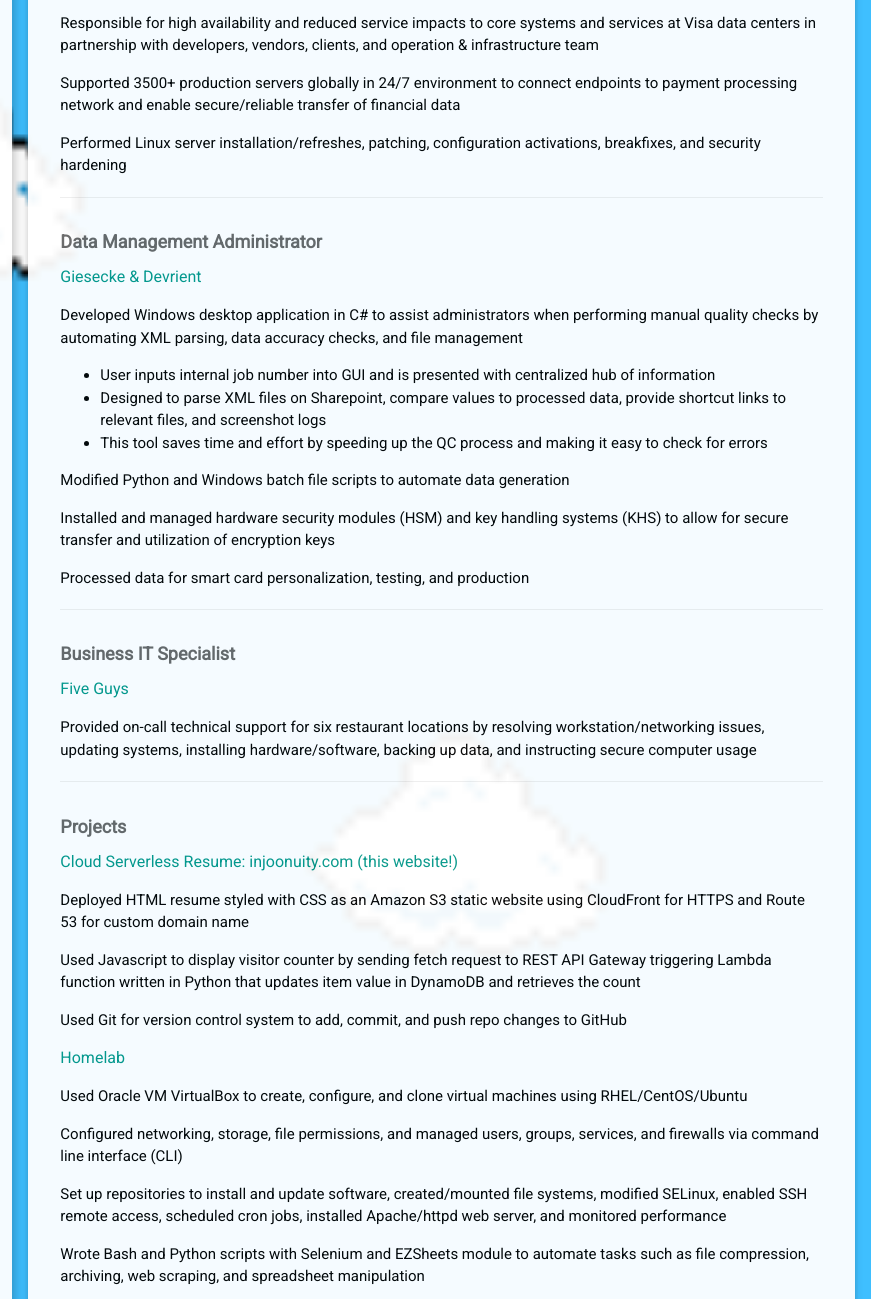
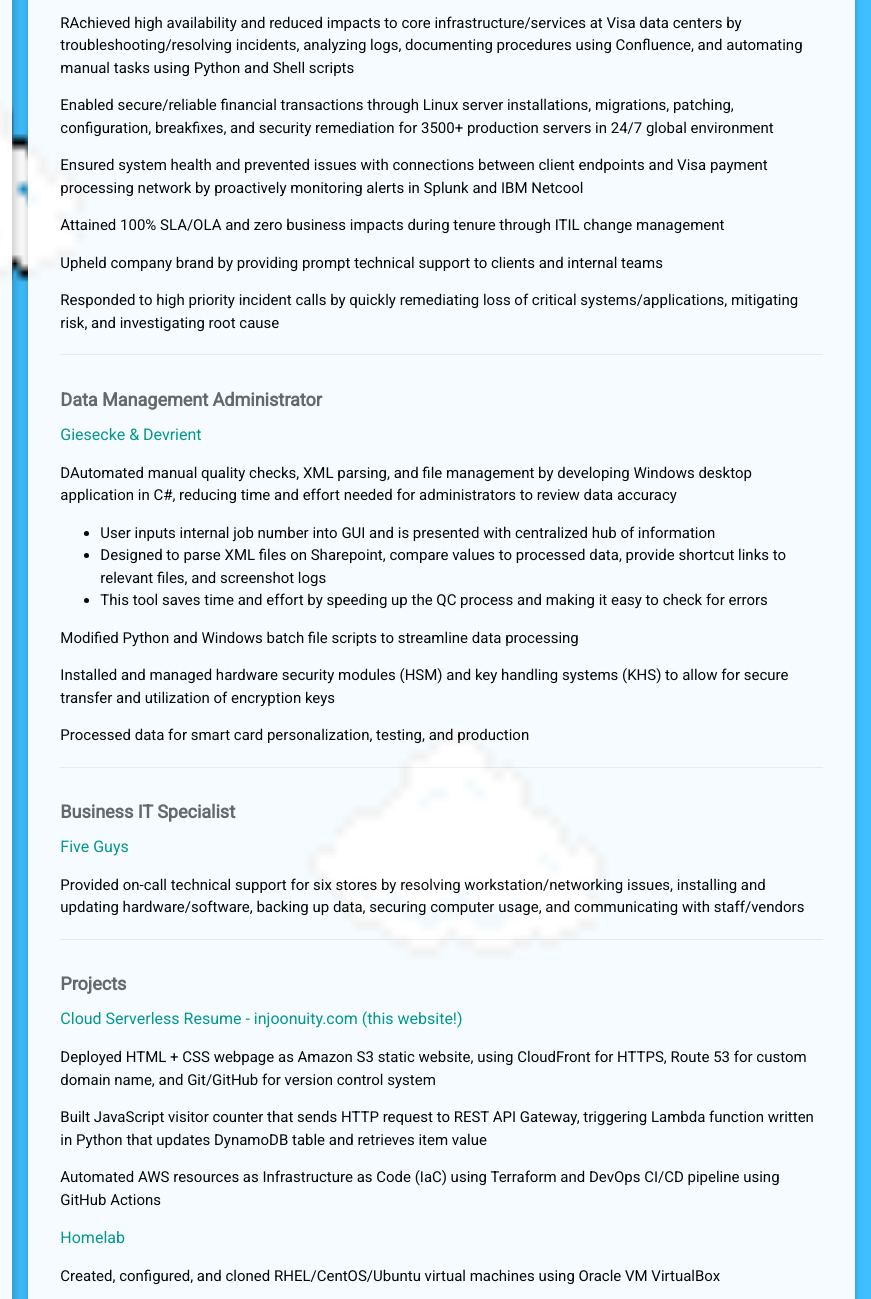
Before and after one commit to joonnoh/injoonuity.com, a plain HTML site: page index.html in a window 1280 px wide. Shown: the part 281-1580 px from the top of the page, 409-1280 px from the left. Drawn offline with Linux system fonts and the light colour scheme; no server answers.

Commit message:
Edit main.yml, index.html, README.md

```diff
--- a/index.html
+++ b/index.html
@@ -113,9 +113,9 @@
               <div class="w3-light-grey w3-round-xlarge">
                 <div class="w3-round-xlarge w3-teal" style="height:24px;width:50%"></div>
               </div>
-              <p>HTML/CSS</p>
+              <p>HTML/CSS/JavaScript</p>
               <div class="w3-light-grey w3-round-xlarge">
-                <div class="w3-round-xlarge w3-teal" style="height:24px;width:100%"></div>
+                <div class="w3-round-xlarge w3-teal" style="height:24px;width:70%"></div>
               </div>
               <br>
               <hr>
@@ -142,21 +142,24 @@
             <div class="w3-container">
               <h5 class="w3-opacity"><b>Linux Systems Administrator</b></h5>
               <h6 class="w3-text-teal">Visa</h6>
-              <p>Responsible for high availability and reduced service impacts to core systems and services at Visa data centers in partnership with developers, vendors, clients, and operation & infrastructure team</p>
-              <p>Supported 3500+ production servers globally in 24/7 environment to connect endpoints to payment processing network and enable secure/reliable transfer of financial data</p>
-              <p>Performed Linux server installation/refreshes, patching, configuration activations, breakfixes, and security hardening</p>
+              <p>RAchieved high availability and reduced impacts to core infrastructure/services at Visa data centers by troubleshooting/resolving incidents, analyzing logs, documenting procedures using Confluence, and automating manual tasks using Python and Shell scripts</p>
+              <p>Enabled secure/reliable financial transactions through Linux server installations, migrations, patching, configuration, breakfixes, and security remediation for 3500+ production servers in 24/7 global environment</p>
+              <p>Ensured system health and prevented issues with connections between client endpoints and Visa payment processing network by proactively monitoring alerts in Splunk and IBM Netcool</p>
+              <p>Attained 100% SLA/OLA and zero business impacts during tenure through ITIL change management</p>
+              <p>Upheld company brand by providing prompt technical support to clients and internal teams</p>
+              <p>Responded to high priority incident calls by quickly remediating loss of critical systems/applications, mitigating risk, and investigating root cause</p>
               <hr>
             </div>
             <div class="w3-container">
               <h5 class="w3-opacity"><b>Data Management Administrator</b></h5>
               <h6 class="w3-text-teal">Giesecke & Devrient</h6>
-              <p>Developed Windows desktop application in C# to assist administrators when performing manual quality checks by automating XML parsing, data accuracy checks, and file management
+              <p>DAutomated manual quality checks, XML parsing, and file management by developing Windows desktop application in C#, reducing time and effort needed for administrators to review data accuracy
                 <ul>
                   <li>User inputs internal job number into GUI and is presented with centralized hub of information</li>
                   <li>Designed to parse XML files on Sharepoint, compare values to processed data, provide shortcut links to relevant files, and screenshot logs</li>
                   <li>This tool saves time and effort by speeding up the QC process and making it easy to check for errors</li>
                 </ul>
-              <p>Modified Python and Windows batch file scripts to automate data generation</p>
+              <p>Modified Python and Windows batch file scripts to streamline data processing</p>
               <p>Installed and managed hardware security modules (HSM) and key handling systems (KHS) to allow for secure transfer and utilization of encryption keys</p>
               <p>Processed data for smart card personalization, testing, and production</p>
               <hr>
@@ -164,20 +167,19 @@
             <div class="w3-container">
               <h5 class="w3-opacity"><b>Business IT Specialist</b></h5>
               <h6 class="w3-text-teal">Five Guys</h6>
-              <p>Provided on-call technical support for six restaurant locations by resolving workstation/networking issues, updating systems, installing hardware/software, backing up data, and instructing secure computer usage</p>
+              <p>Provided on-call technical support for six stores by resolving workstation/networking issues, installing and updating hardware/software, backing up data, securing computer usage, and communicating with staff/vendors</p>
               <hr>
             </div>
             <div class="w3-container">
               <h5 class="w3-opacity"><b>Projects</b></h5>
-              <h6 class="w3-text-teal">Cloud Serverless Resume: injoonuity.com (this website!)</h6>
-              <p>Deployed HTML resume styled with CSS as an Amazon S3 static website using CloudFront for HTTPS and Route 53 for custom domain name</p>
-              <p>Used Javascript to display visitor counter by sending fetch request to REST API Gateway triggering Lambda function written in Python that updates item value in DynamoDB and retrieves the count</p>
-              <p>Used Git for version control system to add, commit, and push repo changes to GitHub</p>
+              <h6 class="w3-text-teal">Cloud Serverless Resume - injoonuity.com (this website!)</h6>
+              <p>Deployed HTML + CSS webpage as Amazon S3 static website, using CloudFront for HTTPS, Route 53 for custom domain name, and Git/GitHub for version control system</p>
+              <p>Built JavaScript visitor counter that sends HTTP request to REST API Gateway, triggering Lambda function written in Python that updates DynamoDB table and retrieves item value</p>
+              <p>Automated AWS resources as Infrastructure as Code (IaC) using Terraform and DevOps CI/CD pipeline using GitHub Actions</p>
               <h6 class="w3-text-teal">Homelab</h6>
-              <p>Used Oracle VM VirtualBox to create, configure, and clone virtual machines using RHEL/CentOS/Ubuntu</p>
-              <p>Configured networking, storage, file permissions, and managed users, groups, services, and firewalls via command line interface (CLI)</p>
-              <p>Set up repositories to install and update software, created/mounted file systems, modified SELinux, enabled SSH remote access, scheduled cron jobs, installed Apache/httpd web server, and monitored performance</p>
-              <p>Wrote Bash and Python scripts with Selenium and EZSheets module to automate tasks such as file compression, archiving, web scraping, and spreadsheet manipulation</p>
+              <p>Created, configured, and cloned RHEL/CentOS/Ubuntu virtual machines using Oracle VM VirtualBox</p>
+              <p>Managed network settings, files, storage, users, groups, services, and firewalls via command line interface (CLI)</p>
+              <p>Automated file compression, archiving, web scraping, and spreadsheet manipulation by writing Bash and Python scripts using Selenium and EZSheets modules</p>
               <hr>
             </div>
           </div>
@@ -188,7 +190,7 @@
               <div class="w3-container" id="floating-left">
               <h5 class="w3-text-teal"><b>Virginia Tech</b></h5>
               <h6 class="w3-opacity">Aug 2012 - May 2016</h6>
-              <p>Bachelors of Science in Sociology</p>
+              <p>Bachelor of Science in Sociology</p>
               <p>Major in Criminology</p>
               <p>Honors Scholar</p>
               </div>
```
Also changed, not shown: 2 other files.
